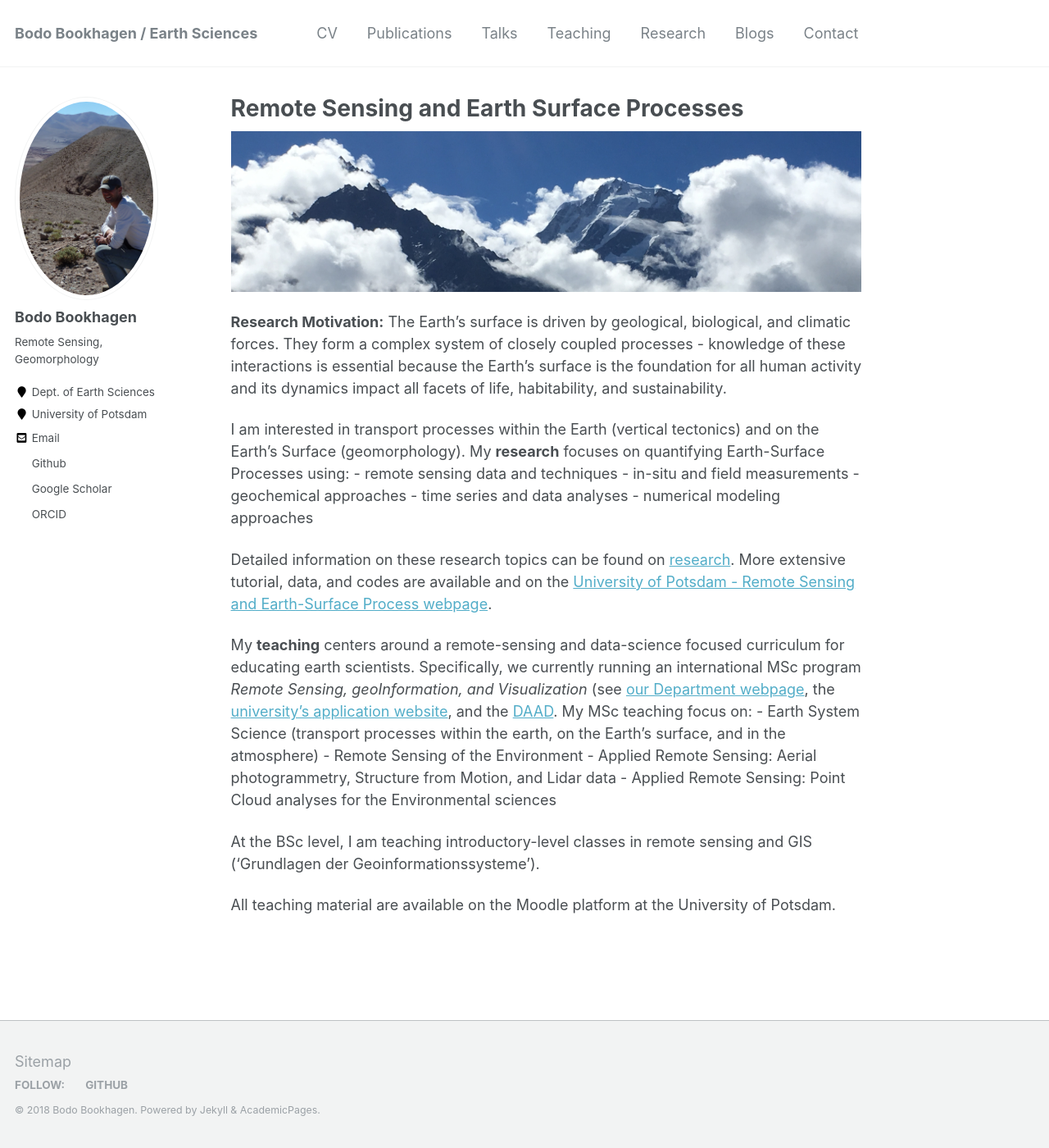
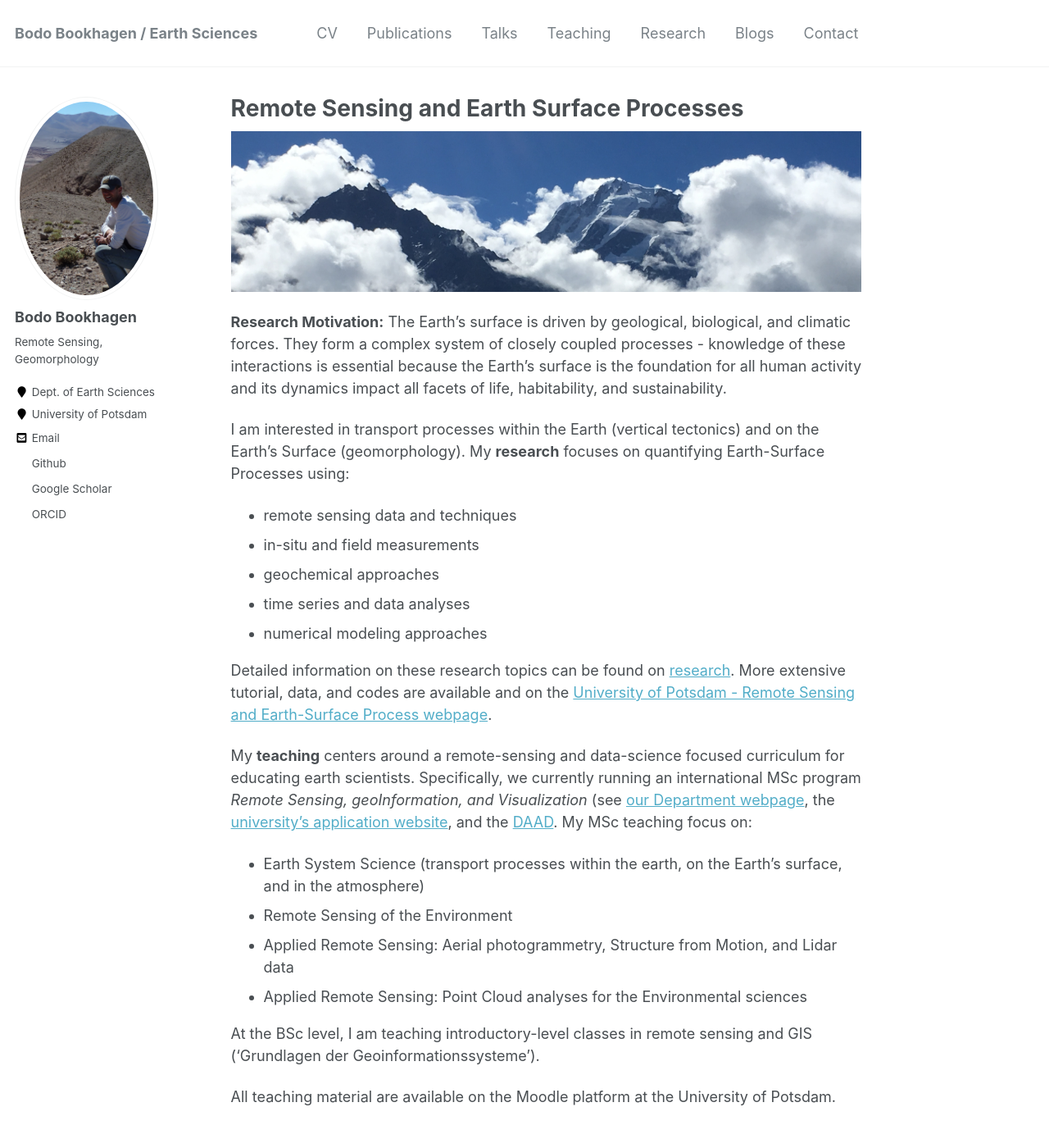
Before and after one commit to BodoBookhagen/BodoBookhagen.github.io, a Jekyll site: the page built from _pages/about.md, in a window 1280 px wide and 1400 px high. Shown: the whole window at 82% size. Built offline with Jekyll 4.4.1, drawn with Linux system fonts in a browser that asks for light colours.

Commit message:
Dec-31 2018

```diff
--- a/_pages/about.md
+++ b/_pages/about.md
@@ -13,20 +13,20 @@ redirect_from:
 surface is the foundation for all human activity and its dynamics impact all facets of life, habitability, and sustainability.
 
 I am interested in transport processes within the Earth (vertical tectonics) and on the Earth's Surface (geomorphology). My **research** focuses on quantifying Earth-Surface Processes using:
-    - remote sensing data and techniques
-    - in-situ and field measurements
-    - geochemical approaches
-    - time series and data analyses
-    - numerical modeling approaches
+* remote sensing data and techniques
+* in-situ and field measurements
+* geochemical approaches
+* time series and data analyses
+* numerical modeling approaches
 
 Detailed information on these research topics can be found on [research](http://bodobookhagen.github.io/research). More extensive tutorial, data, and codes are available and on the [University of Potsdam - Remote Sensing and Earth-Surface Process webpage](http://UP-RS-ESP.github.io/).
 
 
 My **teaching** centers around a remote-sensing and data-science focused curriculum for educating earth scientists. Specifically, we currently running an international MSc program *Remote Sensing, geoInformation, and Visualization* (see [our Department webpage](http://www.geo.uni-potsdam.de/msc-RSIV-e.html), the [university's application website](https://www.uni-potsdam.de/de/mnfakul/studium-und-lehre/master/remote-sensing-geoinformation-and-visualization.html), and the [DAAD](https://www.daad.de/deutschland/studienangebote/international-programmes/en/detail/4855/). My MSc teaching focus on:
-    - Earth System Science (transport processes within the earth, on the Earth's surface, and in the atmosphere)
-    - Remote Sensing of the Environment
-    - Applied Remote Sensing: Aerial photogrammetry, Structure from Motion, and Lidar data
-    - Applied Remote Sensing: Point Cloud analyses for the Environmental sciences
+* Earth System Science (transport processes within the earth, on the Earth's surface, and in the atmosphere)
+* Remote Sensing of the Environment
+* Applied Remote Sensing: Aerial photogrammetry, Structure from Motion, and Lidar data
+* Applied Remote Sensing: Point Cloud analyses for the Environmental sciences
 
 At the BSc level, I am teaching introductory-level classes in remote sensing and GIS ('Grundlagen der Geoinformationssysteme').
 
```
